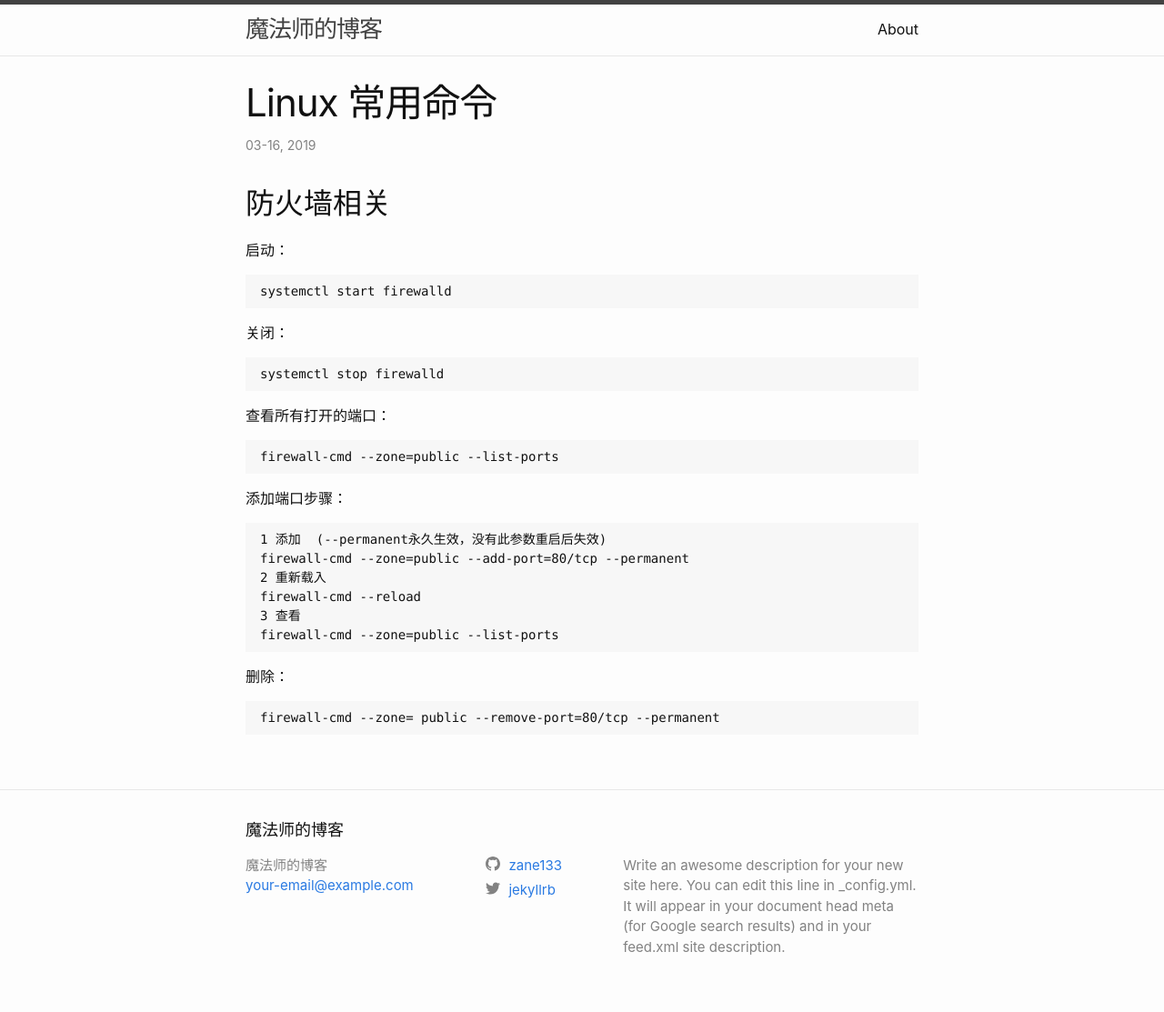
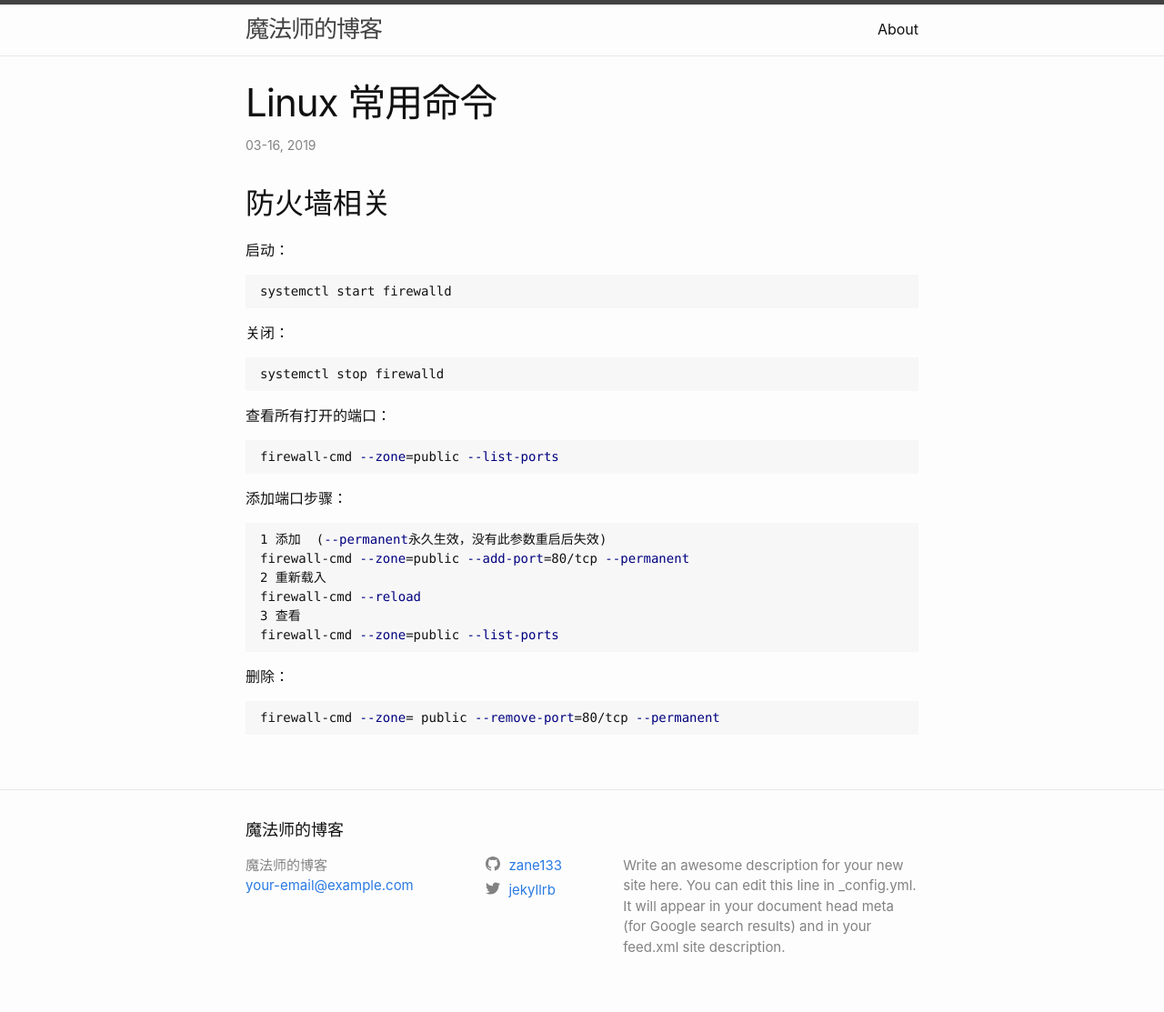
Before and after one commit to zane133/zane133.github.io, a Jekyll site: the page built from _posts/2019-03-16-Linux.md, in a window 1280 px wide. Shown: the whole page at 91% size. Built offline with Jekyll 4.4.1, drawn with Linux system fonts in a browser that asks for light colours.

````diff
--- a/_posts/2019-03-16-Linux.md
+++ b/_posts/2019-03-16-Linux.md
@@ -6,20 +6,20 @@ categories: Linux
 
 ## 防火墙相关
 启动：
-```linux
+```shell
 systemctl start firewalld
 ```
 关闭：
-```linux
+```shell
 systemctl stop firewalld
 ```
 查看所有打开的端口：
-```linux
+```shell
 firewall-cmd --zone=public --list-ports
 ```
 
 添加端口步骤：
-```linux
+```shell
 1 添加  (--permanent永久生效，没有此参数重启后失效)
 firewall-cmd --zone=public --add-port=80/tcp --permanent
 2 重新载入
@@ -28,6 +28,6 @@ firewall-cmd --reload
 firewall-cmd --zone=public --list-ports
 ```
 删除：
-```linux
+```shell
 firewall-cmd --zone= public --remove-port=80/tcp --permanent
 ```
````
